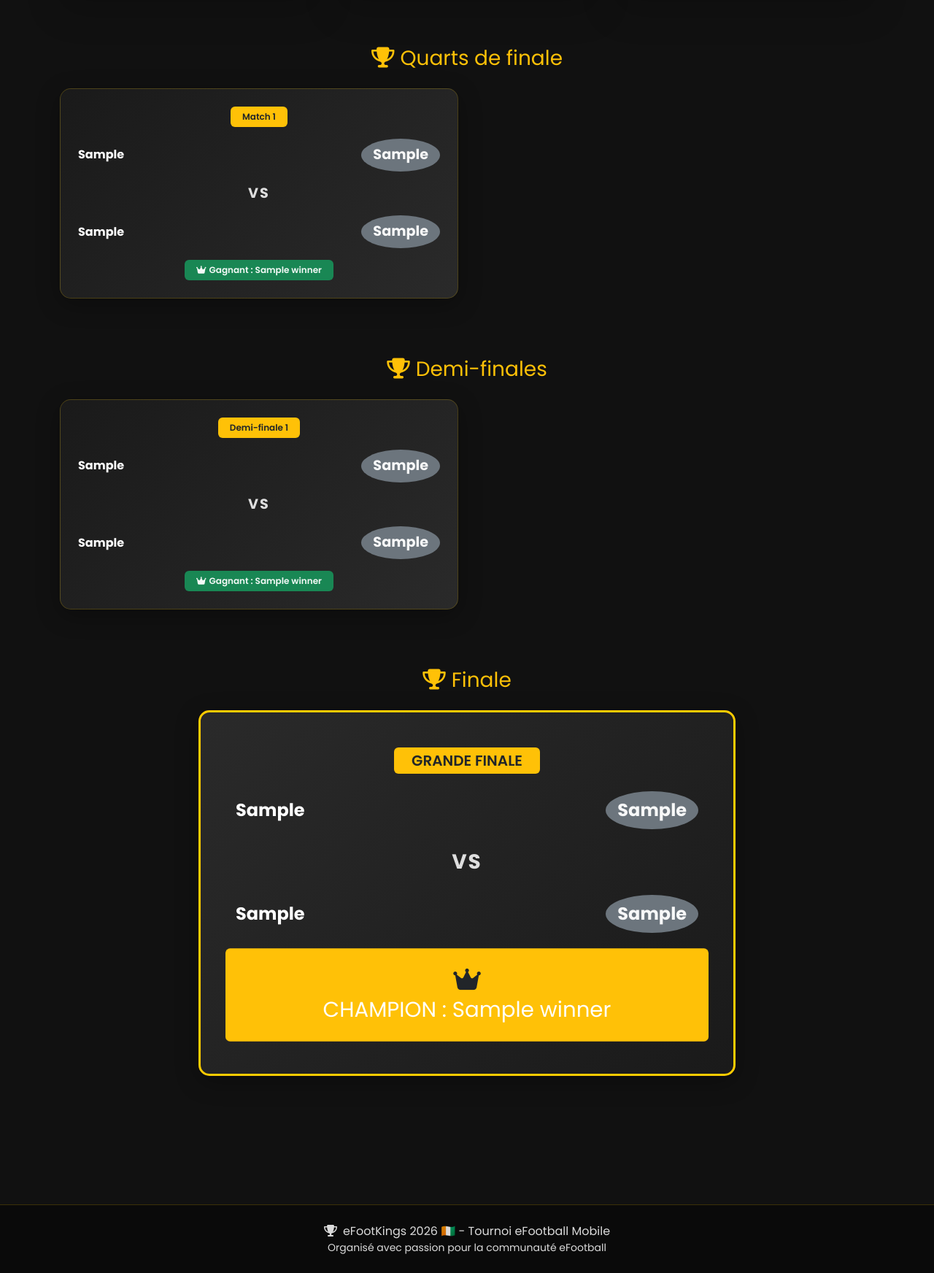
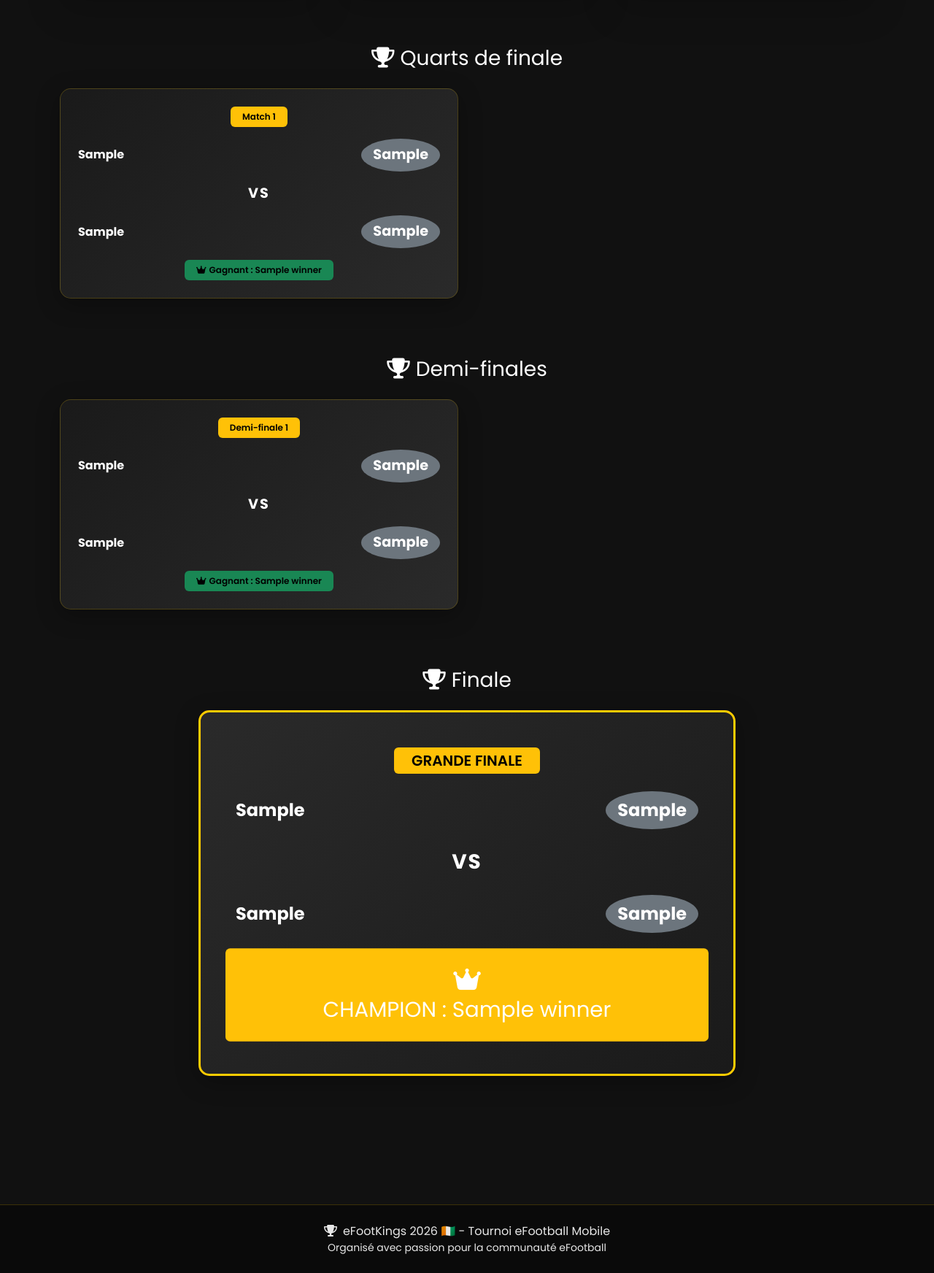
Before and after one commit to MALICK-GITH/Mknyt, a Flask app: template templates/bracket.html in a window 1280 px wide. Shown: the part 597-2341 px from the top of the page at 73% size. Run offline with Flask 3, Linux system fonts and the light colour scheme; the template is opened without the code that fills it: most values are stand-ins (such as "Sample title", 1, 10 or a date in 2020).

Commit message:
Add files via upload

```diff
--- a/static/CSS/style.css
+++ b/static/CSS/style.css
@@ -17,38 +17,60 @@
 
 body {
     font-family: 'Poppins', sans-serif;
-    background-color: var(--bg-dark);
+    background-color: var(--bg-dark) !important;
     color: #ffffff !important;
     min-height: 100vh;
     padding-top: 70px;
 }
 
-/* Forcer la couleur du texte pour tous les éléments */
-p, h1, h2, h3, h4, h5, h6, span, div, li, td, th, label, small, strong, em {
-    color: inherit;
-}
-
-/* Classes de texte Bootstrap avec !important */
+/* Classes Bootstrap - FORCER avec !important */
 .text-white {
     color: #ffffff !important;
 }
 
 .text-white-50 {
-    color: rgba(255, 255, 255, 0.85) !important;
+    color: rgba(255, 255, 255, 0.9) !important;
 }
 
-/* Headings visibles */
+/* Headings - tous les niveaux */
 h1, h2, h3, h4, h5, h6 {
     color: #ffffff !important;
 }
 
-/* Paragraphes visibles */
-p, div, span, li {
-    color: rgba(255, 255, 255, 0.95) !important;
+.h1, .h2, .h3, .h4, .h5, .h6 {
+    color: #ffffff !important;
 }
 
-/* Labels visibles */
-label, .form-label {
+.display-1, .display-2, .display-3, .display-4, .display-5, .display-6 {
+    color: #ffffff !important;
+}
+
+/* Paragraphes */
+p {
+    color: #ffffff !important;
+}
+
+.lead {
+    color: #ffffff !important;
+}
+
+/* Listes */
+li {
+    color: #ffffff !important;
+}
+
+/* Labels et formulaires */
+label, .form-label, .form-text {
+    color: #ffffff !important;
+}
+
+/* Textes dans les cartes */
+.card-custom, .card-custom p, .card-custom div, .card-custom span, .card-custom li {
+    color: #ffffff !important;
+}
+
+/* Sections */
+section p, section div, section span, section li {
     color: #ffffff !important;
 }
 
@@ -218,6 +252,14 @@ label, .form-label {
     padding: 3rem 0;
 }
 
+.bracket-container {
+    color: #ffffff !important;
+}
+
+.bracket-container p, .bracket-container div, .bracket-container span, .bracket-container h1, .bracket-container h2, .bracket-container h3, .bracket-container h4 {
+    color: #ffffff !important;
+}
+
 .match-card {
     margin-bottom: 2rem;
     transition: all 0.3s ease;
@@ -225,6 +267,10 @@ label, .form-label {
 
 .match-card:hover {
     border-color: var(--accent-yellow);
+}
+
+.match-card p, .match-card div, .match-card span {
+    color: #ffffff !important;
 }
 
 .score-badge {
@@ -407,6 +474,19 @@ footer p {
     font-weight: 600;
 }
 
+/* Badges avec texte sombre (pour fond clair) */
+.badge.bg-warning, .badge.bg-success, .badge.bg-info {
+    color: #000000 !important;
+}
+
+.badge.text-dark {
+    color: #000000 !important;
+}
+
+.badge.bg-secondary {
+    color: #ffffff !important;
+}
+
 /* VS Divider */
 .vs-divider {
     font-weight: 700;
```
Also changed, not shown: other parts of static/CSS/style.css (+42 -9 lines).
